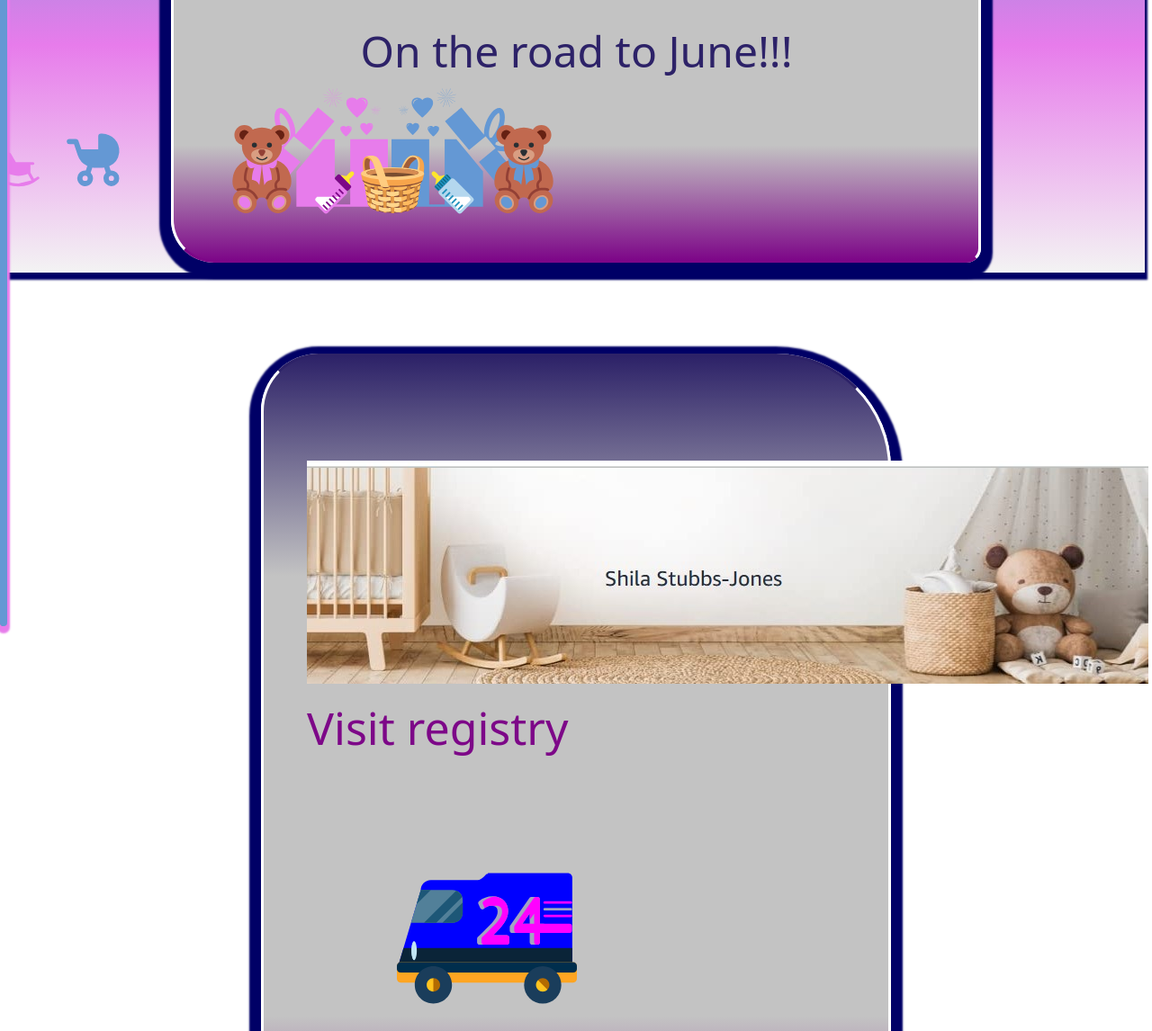
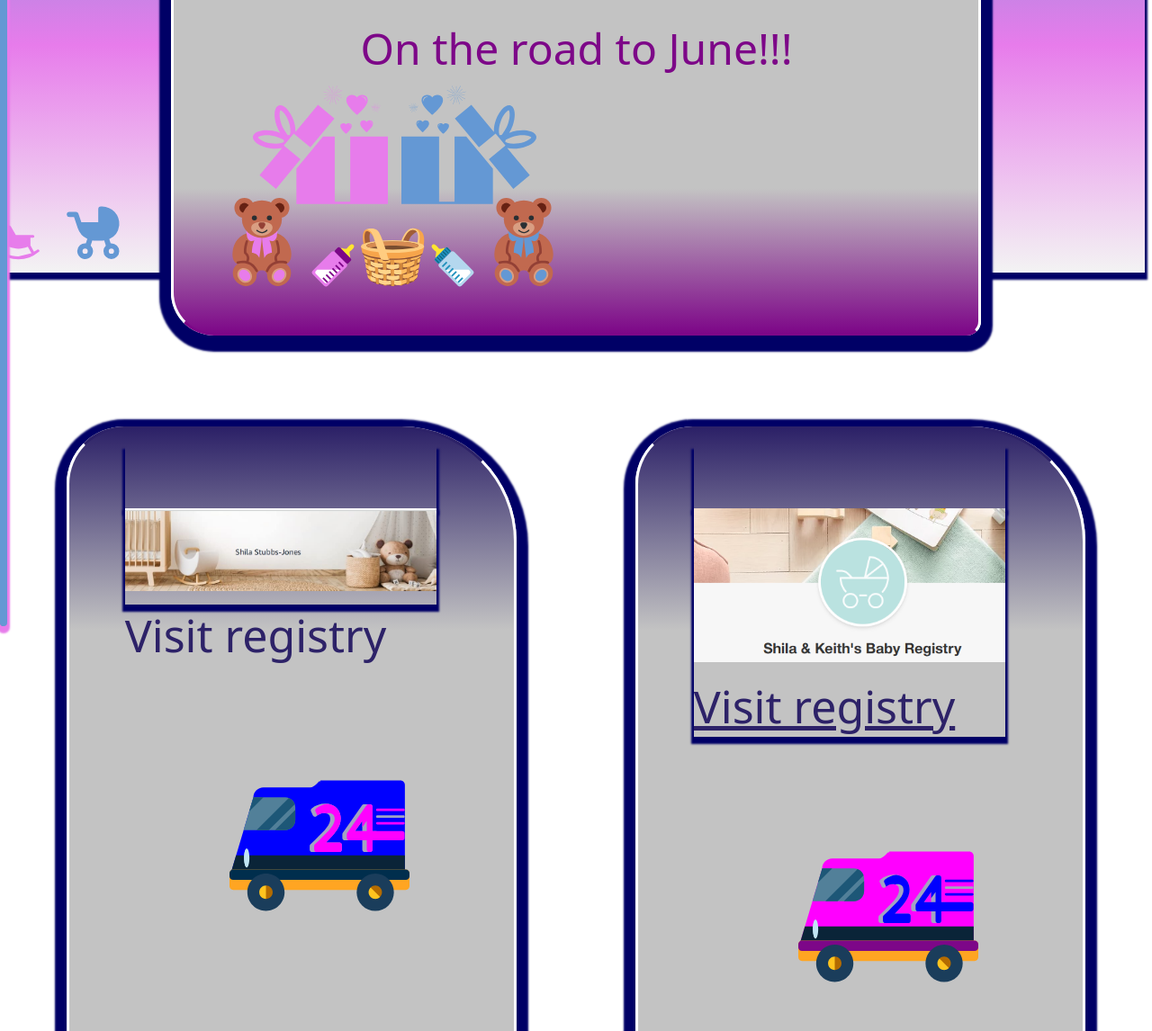
Before and after one commit to KaoticCreations/Baby, a plain HTML site: page reg.html in a window 1280 px wide. Shown: the part 465-1611 px from the top of the page at 90% size. Drawn offline with nearby package versions, Linux system fonts and the light colour scheme; a web font is replaced by a local one.

Commit message:
Update regStyles.css

```diff
--- a/regStyles.css
+++ b/regStyles.css
@@ -27,7 +27,7 @@ width: 100%;
 font-family: "Oooh Baby", cursive;
       font-weight: 700;
       font-size: .7em;
-      margin-bottom: 12%;
+      margin-bottom: 8%;
 
 }
 
@@ -60,11 +60,18 @@ font-family: "Oooh Baby", cursive;
 
 .regCard{
 
+  display:flex;
+  flex-wrap: wrap;
+  justify-content: center;
+
+
 
   width: fit-content;
   margin: auto;
-  margin-bottom:0;
-  padding: 0;
+  margin-top: 20px;
+  margin-left: 12.5%;
+
+
   font-size: 50px;
 
 }
@@ -92,11 +99,13 @@ font-family: "Oooh Baby", cursive;
     font-weight: 400;
     font-size: 3em;
     color:#2d2268;
+    color:#7d0788;
 }
 .lblvisitReg{
   font-family: "Mogra", system-ui;
     font-weight: 400;
     color:#7d0788;
+    color:#2d2268;
 
 }
 .kcard1{
@@ -104,7 +113,17 @@ font-family: "Oooh Baby", cursive;
   flex-wrap: wrap;
   gap:15px;
 
-  margin-left:50%;
+  margin-left:55%;
+  margin-bottom: 1%;
+
+
+}
+.kcard11{
+  display:flex;
+  flex-wrap: wrap;
+  gap:15px;
+
+  margin-left:5%;
   margin-bottom: 3%;
 
 
@@ -114,7 +133,7 @@ font-family: "Oooh Baby", cursive;
 
 
   margin-bottom: 3%;
-  margin-top: -13%;
+  margin-top: -5%;
 
 }
 .kcard3{
@@ -138,6 +157,9 @@ font-family: "Oooh Baby", cursive;
 
 
 .kmain{
+  display:flex;
+  flex-wrap: wrap;
+
 
 
 }
@@ -161,12 +183,14 @@ font-family: "Oooh Baby", cursive;
 
 
 
-    width:700px;
+
+    width:500px;
     height: auto;
+    height: 900px;
     margin:auto;
 
-    margin-bottom:8%;
-    padding: 3em;
+    margin-bottom:.2rem;
+
 
     background-image: linear-gradient(#2d2268,#c3c3c3,#c3c3c3,#c3c3c3,#7d0788 );
   border: solid ;
@@ -182,7 +206,28 @@ font-family: "Oooh Baby", cursive;
 .kcardReg img{
 
     }
+.linkTag,.linkTag2{
 
+  border: solid 5px 5px 2px 3px #000066;
+  box-shadow: 0px 5px 2px 3px #000066;
+
+  width:80%;
+  height: auto;
+  margin-bottom: 0;
+
+
+}
+.linkTag img{
+  width: 100%;
+
+}
+.linkTag2 img{
+  width: 100%;
+
+
+
+
+}
 
 
 
```
